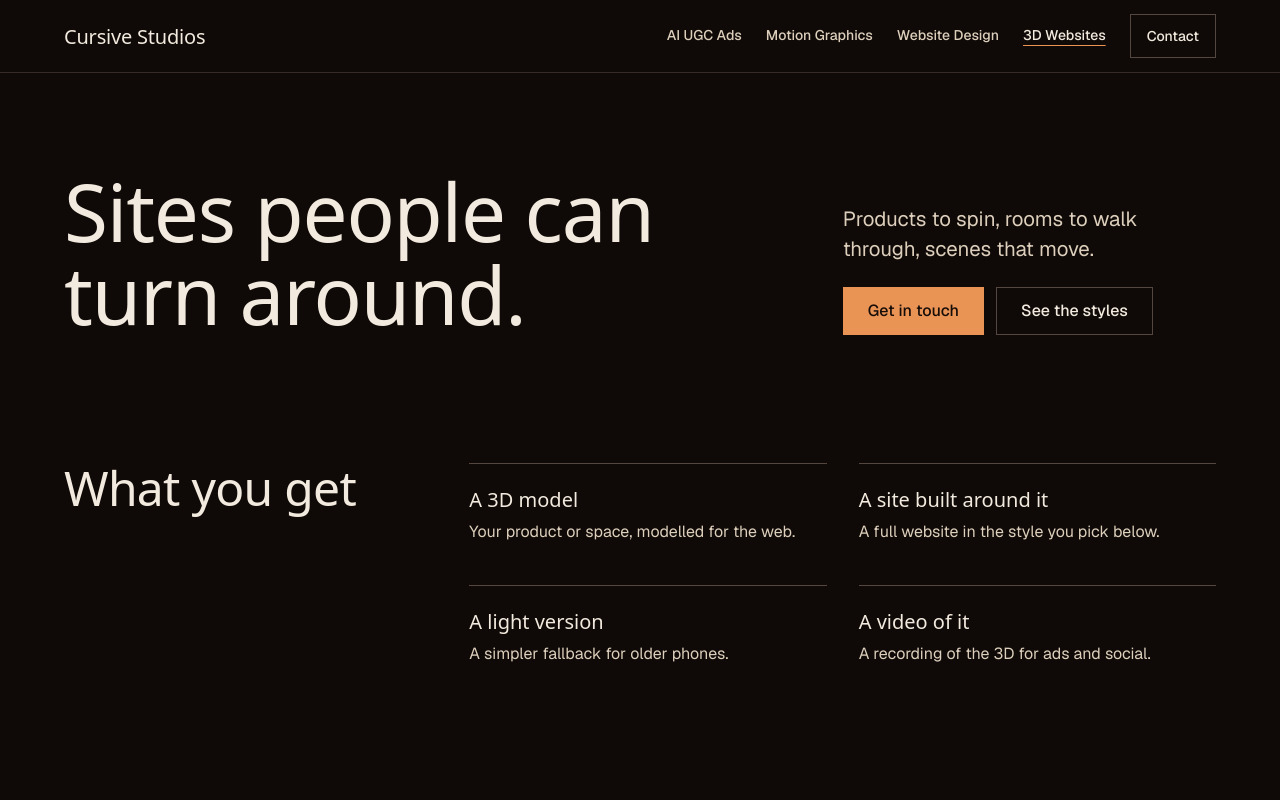
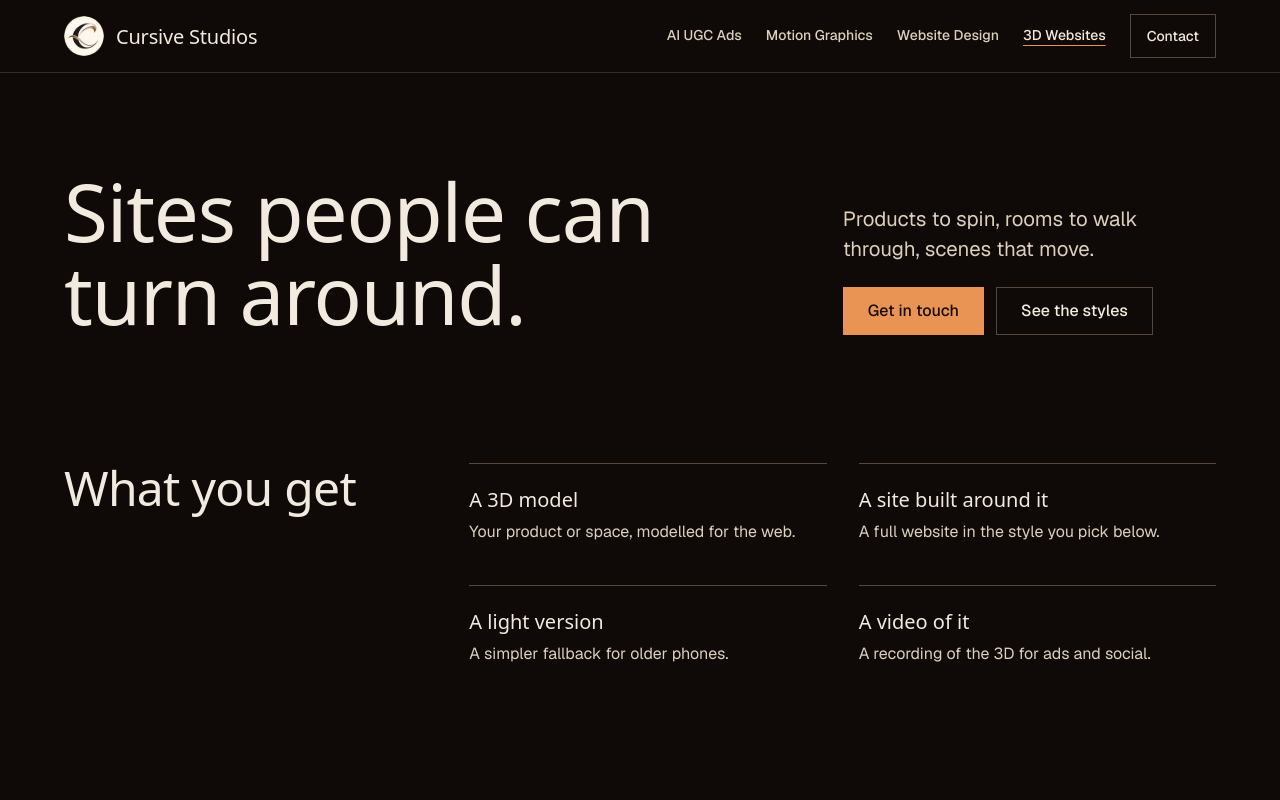
Before and after one commit to GeekyUltraVishion/cursive-studios-site, a plain HTML site: page 3d-websites.html in a window 1280 px wide. Shown: the top 800 px of the page. Drawn offline with nearby package versions, Linux system fonts and the light colour scheme; a web font is replaced by a local one.

Commit message:
Add the Cursive Studios logo to every page, linking home
The ivory badge, cropped to a circle with transparent corners, sits
beside the name in the header and footer of all five pages as one link
to the homepage. Adds favicon.ico, a 32px PNG icon and an
apple-touch-icon. The owner's light-background version is kept in
content/images/brand for later use.

Co-Authored-By: Claude Opus 5.5 <noreply@anthropic.com>
Claude-Session: https://claude.ai/code/session_01FbgKnymbmvSRoaoZYVcCpj

```diff
--- a/3d-websites.html
+++ b/3d-websites.html
@@ -6,6 +6,9 @@
   <title>3D Websites: Cursive Studios</title>
   <meta name="description" content="Websites with interactive 3D: products to spin, spaces to walk through, scenes that move as you scroll.">
   <script>document.documentElement.classList.add('js');</script>
+  <link rel="icon" href="favicon.ico" sizes="48x48">
+  <link rel="icon" href="content/images/brand/favicon-32.png" type="image/png" sizes="32x32">
+  <link rel="apple-touch-icon" href="apple-touch-icon.png">
   <link rel="preconnect" href="https://fonts.googleapis.com">
   <link rel="preconnect" href="https://fonts.gstatic.com" crossorigin>
   <link rel="stylesheet" href="css/service.css">
@@ -15,7 +18,7 @@
 
   <header class="site-header" data-header>
     <div class="container site-header__bar">
-      <a class="wordmark" href="/">Cursive Studios</a>
+      <a class="wordmark" href="/"><img class="wordmark__mark" src="content/images/brand/logo-badge-96.webp" srcset="content/images/brand/logo-badge-96.webp 96w, content/images/brand/logo-badge-160.webp 160w" sizes="40px" width="40" height="40" alt=""><span>Cursive Studios</span></a>
       <button class="btn nav__toggle" type="button" aria-expanded="false" aria-controls="site-nav" data-nav-toggle>Menu</button>
       <nav aria-label="Main">
         <ul class="nav__list" id="site-nav">
@@ -120,7 +123,7 @@
   <footer class="site-footer">
     <div class="container">
       <div class="site-footer__row">
-        <a class="wordmark" href="/">Cursive Studios</a>
+        <a class="wordmark wordmark--footer" href="/"><img class="wordmark__mark" src="content/images/brand/logo-badge-96.webp" srcset="content/images/brand/logo-badge-96.webp 96w, content/images/brand/logo-badge-160.webp 160w" sizes="56px" width="56" height="56" alt=""><span>Cursive Studios</span></a>
         <ul class="site-footer__links">
           <li><a href="https://www.instagram.com/yourhandle/" data-instagram-link>Instagram</a></li>
           <li><a href="/ai-ugc-ads">AI UGC Ads</a></li>
--- a/css/main.css
+++ b/css/main.css
@@ -36,6 +36,10 @@ h3 { font-weight: 500; font-stretch: 100%; letter-spacing: 0; }
 .site-header__bar { display: flex; align-items: center; justify-content: space-between; gap: var(--space-lg); min-height: var(--nav-h); }
 .wordmark { font-family: var(--font-display); font-weight: 400; font-stretch: 125%; font-size: var(--text-lg); letter-spacing: -0.01em; color: var(--color-ink); text-decoration: none; white-space: nowrap; }
 .wordmark:focus-visible { outline: 2px solid var(--color-focus); outline-offset: 4px; }
+.wordmark { display: inline-flex; align-items: center; gap: var(--space-sm); min-height: 44px; }
+.wordmark__mark { flex: none; width: 40px; height: 40px; border-radius: 50%; }
+.wordmark--footer .wordmark__mark { width: 56px; height: 56px; }
+@media (max-width: 22rem) { .site-header .wordmark span { font-size: var(--text-md); } }
 .nav__list { display: flex; align-items: center; gap: var(--space-lg); margin: 0; padding: 0; list-style: none; }
 .nav__link { display: inline-flex; align-items: center; min-height: 44px; font-size: var(--text-sm); font-weight: 500; color: var(--color-ink-2); text-decoration: none; white-space: nowrap; text-underline-offset: 0.35em; }
 .nav__link:hover { color: var(--color-ink); text-decoration: underline; text-decoration-color: var(--color-accent); }
```
Also changed, not shown: ai-ugc-ads.html (+5 -2 lines), index.html (+5 -2 lines), motion-graphics.html (+5 -2 lines), website-design.html (+5 -2 lines), apple-touch-icon.png (added), content/images/brand/favicon-32.png (added), content/images/brand/logo-badge-160.png (added), content/images/brand/logo-badge-160.webp (added), content/images/brand/logo-badge-512.png (added), content/images/brand/logo-badge-512.webp (added), content/images/brand/logo-badge-96.png (added), content/images/brand/logo-badge-96.webp (added), content/images/brand/logo-badge-source.png (added), content/images/brand/logo-on-white.png (added), 1 more files, 1 other file.
